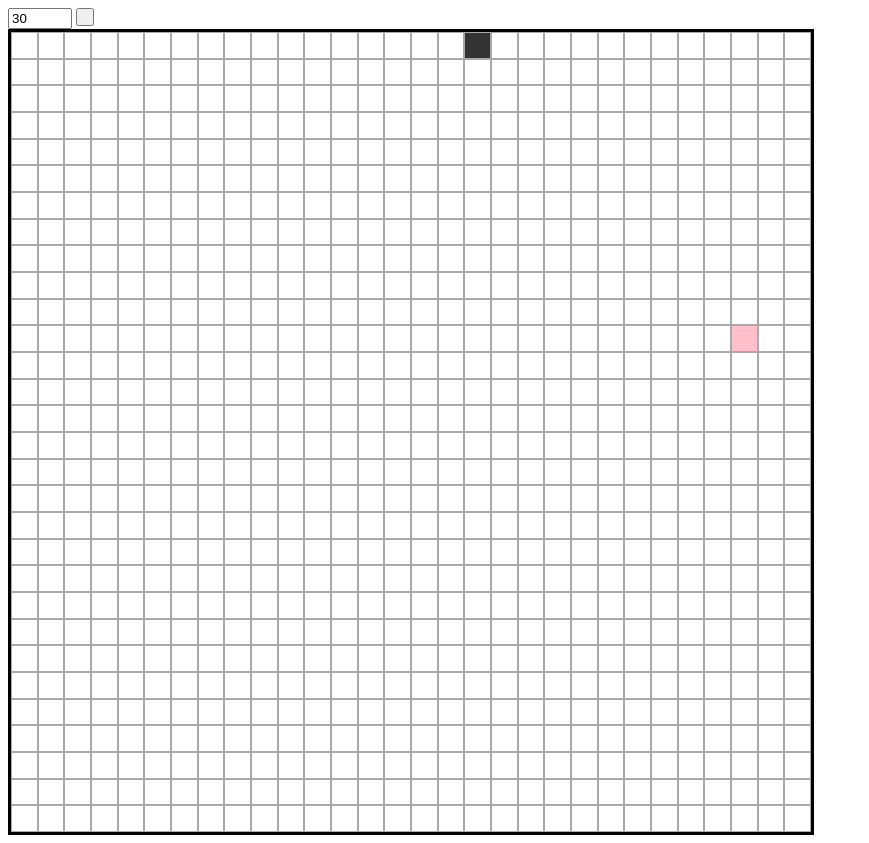
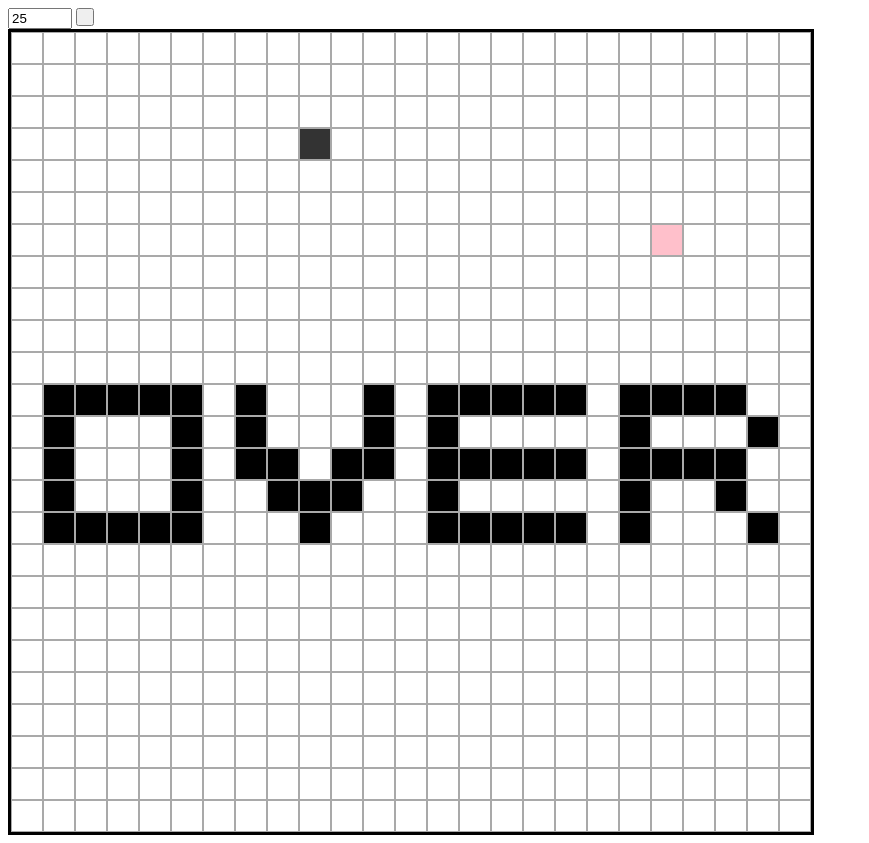
Before and after one commit to willHarveyHarrison/Snake, a plain HTML site: page index.html in a window 1280 px wide. Shown: the whole page, without its empty margins (0-869 px from the left). Drawn offline with Linux system fonts and the light colour scheme.

Commit message:
end game and player collision added

```diff
--- a/index.html
+++ b/index.html
@@ -8,7 +8,7 @@
     <script src="script.js" defer></script>
 </head>
 <body>
-    <input type="number" id="size" max="100" min="10"  value="30">
+    <input type="number" id="size" max="100" min="10"  value="25">
     <button onclick="gridGen()"></button>
     <div id="lastKey"></div>
     <div id="container" class="container">
--- a/script.js
+++ b/script.js
@@ -3,10 +3,13 @@ let playerSquareX;
 let playerSquareY;
 let snakeBody = [];
 let lastKeyPressed = "ArrowUp";
+var startLoop;
+let lastMove = '';
 
 // Function to handle keydown event
 function handleKeyDown(event) {
     lastKeyPressed = event.key; // Store the key that was pressed
+    console.log(lastKeyPressed)
 }
 
 // Attach event listener for the 'keydown' event
@@ -23,10 +26,10 @@ function gridGen() {
 
     // Clear existing divs
     container.innerHTML = '';
-    for (let j = 0; j < count; j++) {
+    for (let j = count ; j > 0; j--) {
     for (let i = 0; i < count; i++) {
       const div = document.createElement('div');
-      div.classList.add(`x-${i}`, `y-${j}`, `square`);
+      div.classList.add(`x-${i+1}`, `y-${j}`, `square`);
       container.appendChild(div);
             };
         };
@@ -38,7 +41,7 @@ function playerGen(){
     playerSquareY = Math.floor(Math.random() * count);
     let snakeHead = document.querySelector(`.x-${playerSquareX}.y-${playerSquareY}`);
     snakeHead.classList.add(`player`);
-    snakeBody.push(snakeHead);
+    snakeBody = [snakeHead];
 };
 
 function appleGen(appleSquare){
@@ -62,42 +65,55 @@ function appleGen(appleSquare){
 function move(lastKeyPressed) {
     // Move the snake to the right by incrementing X
       // Increment X position to move right
-    console.log(lastKeyPressed)
-    switch(lastKeyPressed){
-        case 'ArrowUp':
+
+    if(lastKeyPressed == 'ArrowUp' && lastMove != 'down'){
+        lastMove = 'up'
+    } else if(lastKeyPressed == 'ArrowDown' && lastMove != 'up'){
+        lastMove = 'down'
+    }  else if(lastKeyPressed == 'ArrowLeft' && lastMove != 'right'){
+        lastMove = 'left'
+    }  else if(lastKeyPressed == 'ArrowRight' && lastMove != 'left'){
+        lastMove = 'right'
+    }
+
+    switch(lastMove){
+        case 'up':
+            playerSquareY++;
+            break;
+        case 'down':
             playerSquareY--;
             break;
-        case 'ArrowDown':
-            playerSquareY++;
-            break;
-        case 'ArrowLeft':
+        case 'left':
             playerSquareX--;
             break;
-        case 'ArrowRight':
+        case 'right':
             playerSquareX++;
             break;
     }
 
     // Wrap around logic for X coordinate (horizontal)
-    if (playerSquareX >= count) {
-        playerSquareX = 0; // Wrap around to the left side
+    if (playerSquareX >= count + 1) {
+        playerSquareX = 1; // Wrap around to the left side
     }
 
     // Wrap around logic for Y coordinate (vertical)
-    if (playerSquareY >= count) {
-        playerSquareY = 0; // Wrap around to the top
+    if (playerSquareY >= count + 1) {
+        playerSquareY = 1; // Wrap around to the top
     }
 
-    if (playerSquareY < 0) {
+    if (playerSquareY < 1) {
         playerSquareY = count - 1; // Wrap around to the bottom
     }
 
-    if (playerSquareX < 0) {
+    if (playerSquareX < 1) {
         playerSquareX = count - 1; // Wrap around to the right
     }
 
-    // Remove the 'player' class from the old position
+    //define the next move
     nextMove = document.querySelector(`.x-${playerSquareX}.y-${playerSquareY}`)
+    if (nextMove.classList.contains('player')){
+        endScreen();
+    }
     if (nextMove.classList.contains('apple')){
         snakeBodyFunction(nextMove, false);
         appleGen(nextMove);
@@ -114,20 +130,92 @@ function snakeBodyFunction(nextMove, switchFlag) {
         let snakeTail = snakeBody.shift();  // Remove from the front (tail)
         snakeTail.classList.remove('player'); // Remove 'player' class from the tail
     }
-    console.log(switchFlag)
-    console.log(snakeBody);
 }
 
+function endScreen() {
+    clearInterval(startLoop);
+    theEnd()
+    console.log('game end');
+    setTimeout(function(){
+        gameStart();
+    }, 100000); // Stops the loop after 3000ms (3 seconds)
+
+}
+
+function theEnd(){
+
+
+
+
+
+
+
+
+
+
+    const O = [
+        [0, 4], [1, 4], [2, 4], [3, 4], [4, 4],
+        [0, 3],                             [4, 3],
+        [0, 2],                             [4, 2],
+        [0, 1],                             [4, 1],
+        [0, 0], [1, 0], [2, 0], [3, 0], [4, 0]
+    ];
+    for (const [x, y] of O) {
+        drawCell(2,10,x, y, 'black');
+    }
+    const V = [
+        [0, 4],                         [4, 4],
+        [0, 3], [1, 2],          [3, 2], [4, 3],
+        [0, 2], [1, 1],          [3, 1],[4, 2],
+                        [2, 1],
+                        [2, 0],
+    ];
+    for (const [x, y] of V) {
+        drawCell(8,10,x, y, 'black');
+    }
+    const E2 = [
+        [0, 4], [1, 4], [2, 4], [3, 4], [4, 4],
+        [0, 3],
+        [0, 2], [1, 2], [2, 2], [3, 2], [4, 2],
+        [0, 1],
+        [0, 0], [1, 0], [2, 0], [3, 0], [4, 0]
+    ];
+    for (const [x, y] of E2) {
+        drawCell(14,10,x, y, 'black');
+    }
+
+    const R = [
+        [0, 4], [1, 4], [2, 4], [3, 4],
+        [0, 3],                               [4, 3],
+        [0, 2], [1, 2], [2, 2], [3, 2],
+        [0, 1],                   [3, 1],
+        [0, 0],                           [4, 0]
+    ];
+    for (const [x, y] of R) {
+        drawCell(20,10 ,x, y, 'black');
+    }
+}
+
+function drawCell(row, col, x, y, color) {
+    const cell = document.querySelector(`.x-${x+row}.y-${y+col}`);
+    if (cell) {
+        cell.style.backgroundColor = color;
+    }
+}
+
+function gameStart(){
     gridGen();
     playerGen();
     appleGen();
 
-var gameStart = setInterval(function(){
+    startLoop = setInterval(function(){
         // Do your update stuff...
         move(lastKeyPressed);
     }, 200);
 
+}
+
+gameStart();
+endScreen();
+
 // Stop the loop after 3 seconds
-setTimeout(function(){
-    clearInterval(gameStart);
-}, 300000); // Stops the loop after 3000ms (3 seconds)
```
Lines whose indentation alone changed are shown as unchanged.
